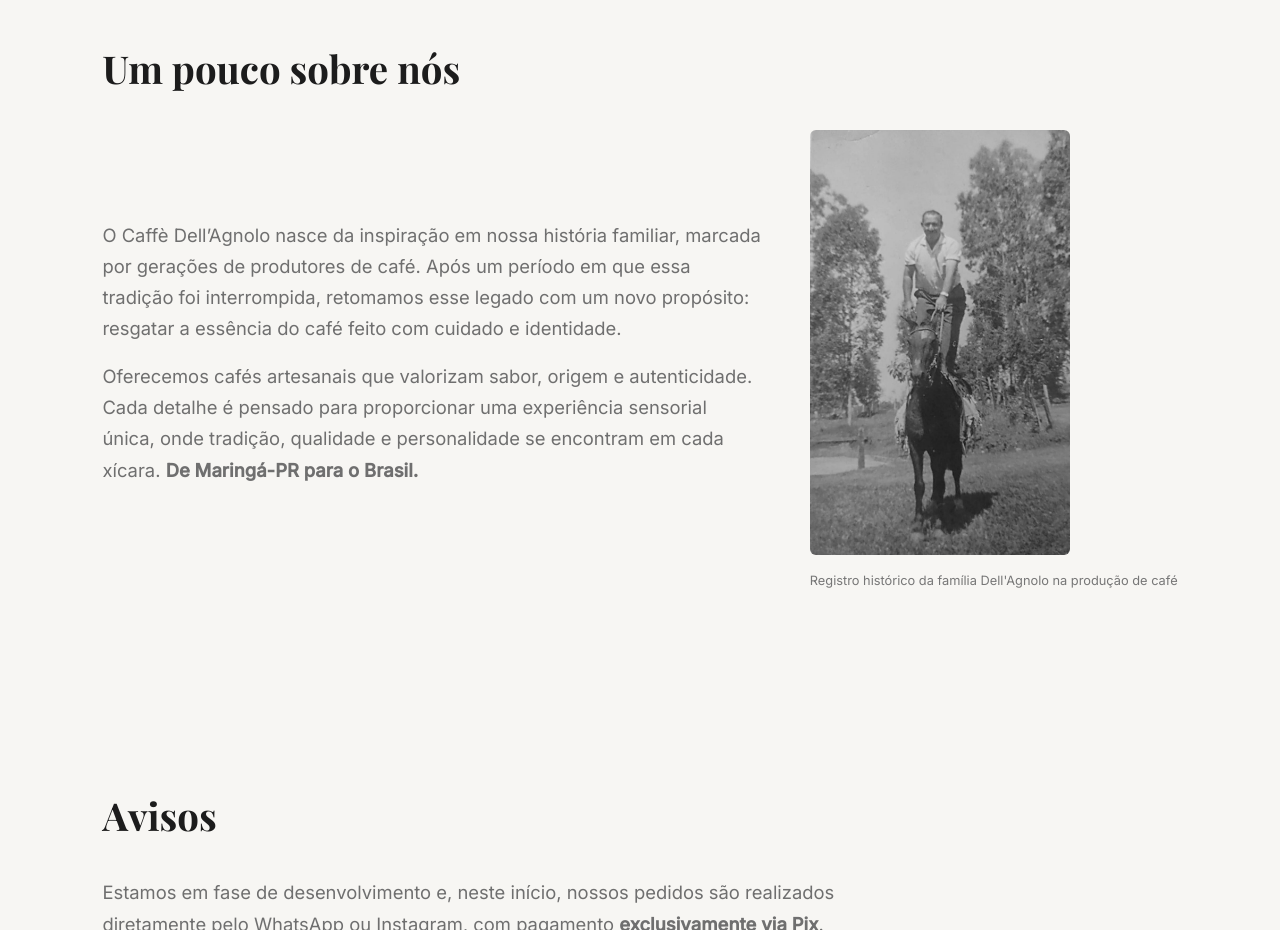
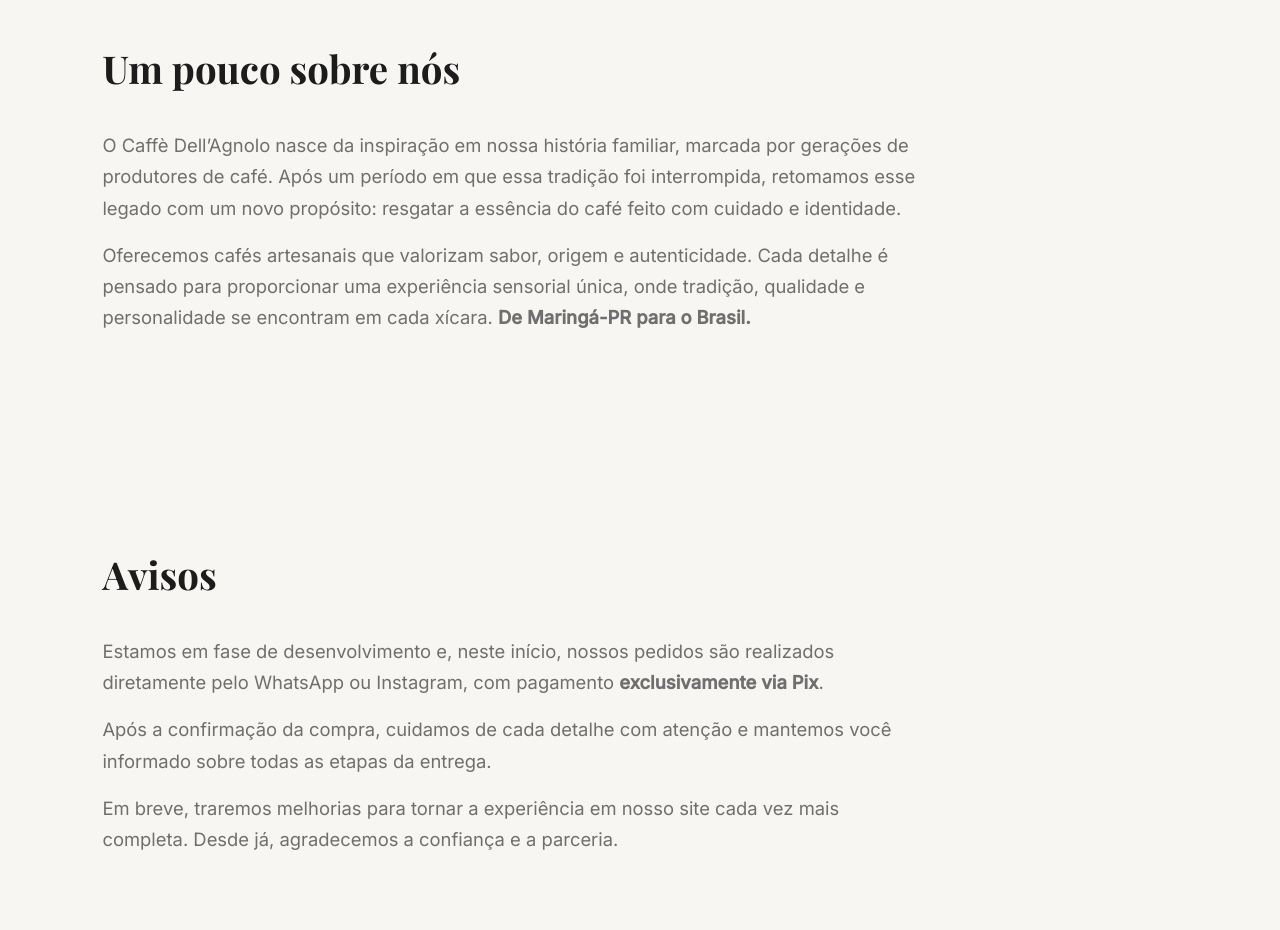
Before and after one commit to enzoagnolo/cafe-agnolo, a plain HTML site: page index.html in a window 1280 px wide. Shown: the part 860-1790 px from the top of the page. Drawn offline with nearby package versions, Linux system fonts and the light colour scheme.

Commit message:
tirei a foto

```diff
--- a/index.html
+++ b/index.html
@@ -57,13 +57,6 @@
         onde tradição, qualidade e personalidade se encontram em cada xícara.
         <strong>De Maringá-PR para o Brasil.</strong>
       </p>
-    </div>
-
-    <div class="essencia-image">
-      <img src="patriarca fam.jpeg" alt="Registro histórico da família Dell'Agnolo na produção de café">
-      <small class="essencia-caption">
-        Registro histórico da família Dell'Agnolo na produção de café
-      </small>
     </div>
   </div>
 </section>
```
Also changed, not shown: patriarca fam.jpeg (deleted).
